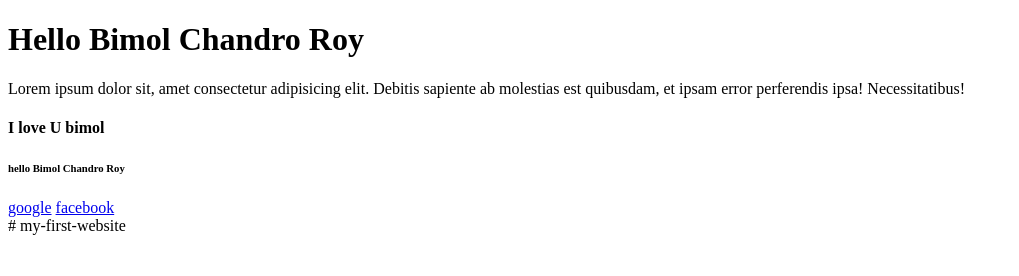
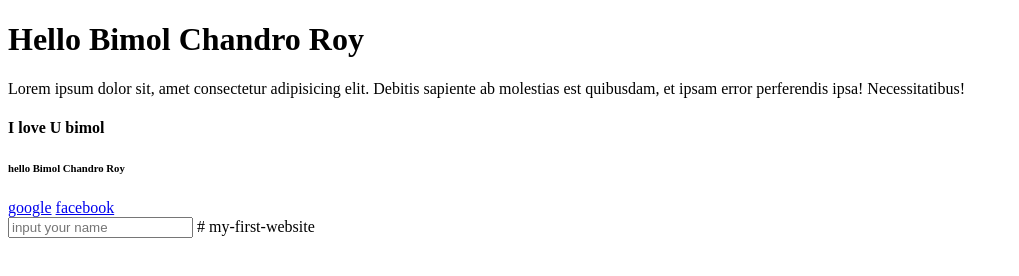
Before and after one commit to bimolray01/my-first-website, a plain HTML site: page index.html in a window 1280 px wide. Shown: the whole page, without its empty margins (0-1019 px from the left). Drawn offline with Linux system fonts and the light colour scheme.

Commit message:
Update index.html

```diff
--- a/index.html
+++ b/index.html
@@ -17,5 +17,6 @@
             <a href="https://facebook.com">facebook</a>
         </div>
     </header>
+    <input type="text" placeholder="input your name" >
 </body>
 </html># my-first-website
```
